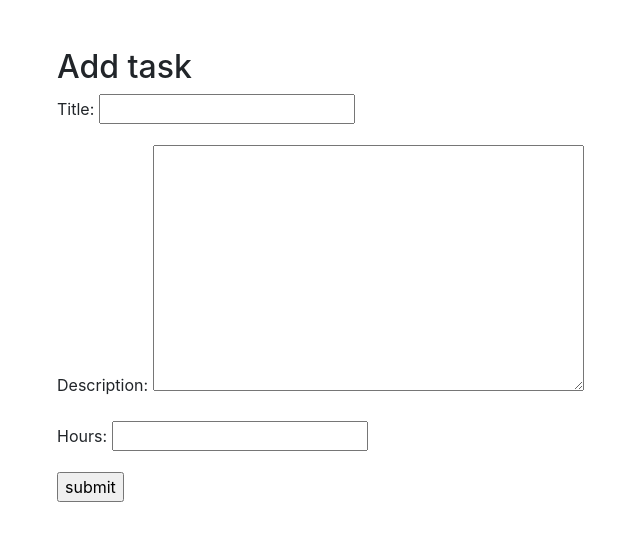
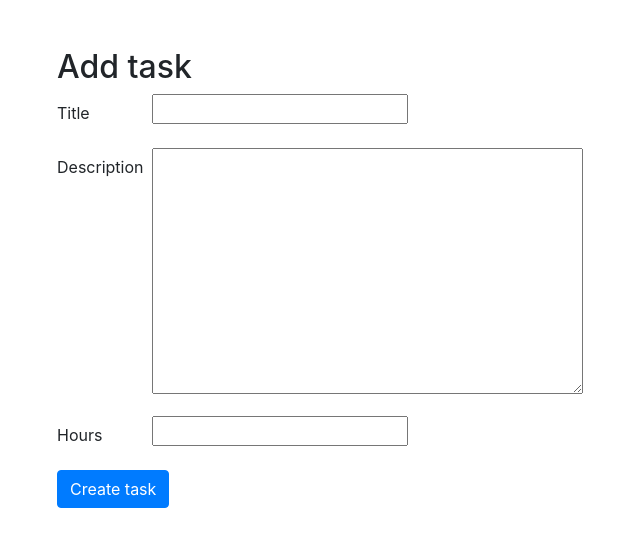
Before and after one commit to AndreyAnokhin/time_tracker, a Django app: page /add_task/ in a window 1280 px wide. Shown: the part 56-603 px from the top of the page, without its empty margins (28-668 px from the left). Run offline with Django 3.2, Linux system fonts and the light colour scheme; the visitor is signed in with stand-in values (Sample User, id 1); some libraries are stand-ins or nearby versions.

Commit message:
reformat add task template

```diff
--- a/time_tracker_project/time_tracker_site/templates/time_tracker_site/add_task.html
+++ b/time_tracker_project/time_tracker_site/templates/time_tracker_site/add_task.html
@@ -1,13 +1,30 @@
 {% extends 'time_tracker_site/base_time_tracker_site.html' %}
+
 {% block title %}
     Add task
 {% endblock %}
 
 {% block content %}
     <h2>Add task</h2>
-        <form method="post">
+    <form method="post">
         {% csrf_token %}
-        {{ form.as_p }}
-        <input type=submit value="submit" />
+        {% for field in form %}
+            <div class="form-group row">
+                <label class="col-sm-2 col-form-label">{{ field.label }}</label>
+                <div class="col-sm-10">
+                    {{ field }}
+                </div>
+            </div>
+            {% if field.errors %}
+                <div class="alert alert-danger">
+                    {{ field.errors }}
+                </div>
+            {% endif %}
+        {% endfor %}
+        <div class="form-group row">
+            <div class="col-sm-10">
+                <button type="submit" class="btn btn-primary">Create task</button>
+            </div>
+        </div>
     </form>
 {% endblock %}
```
